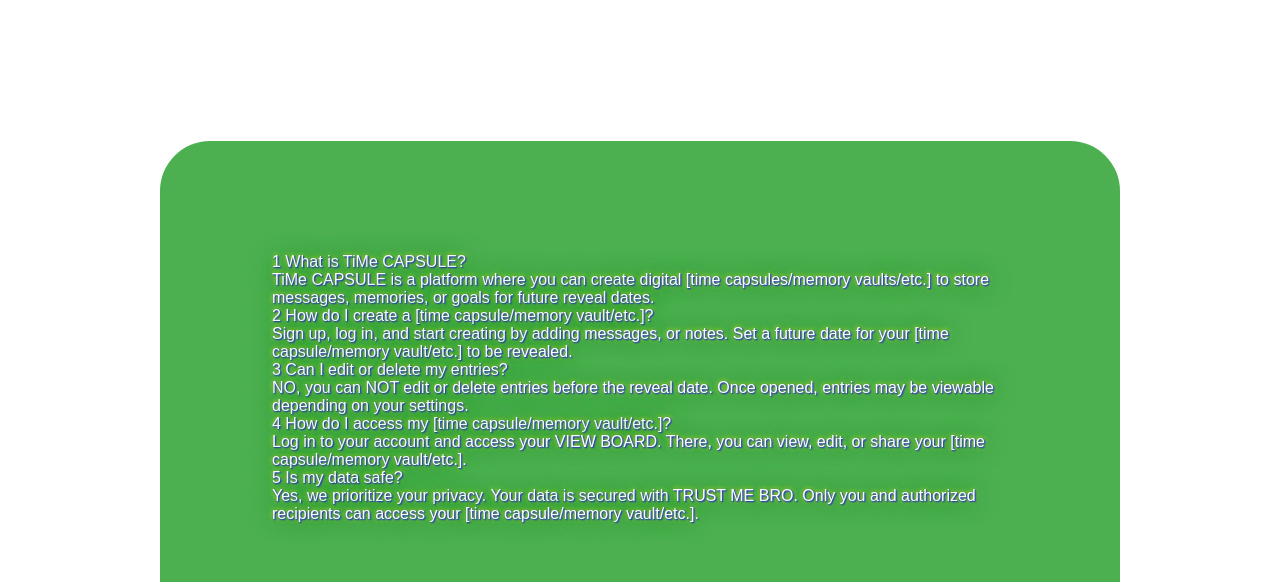
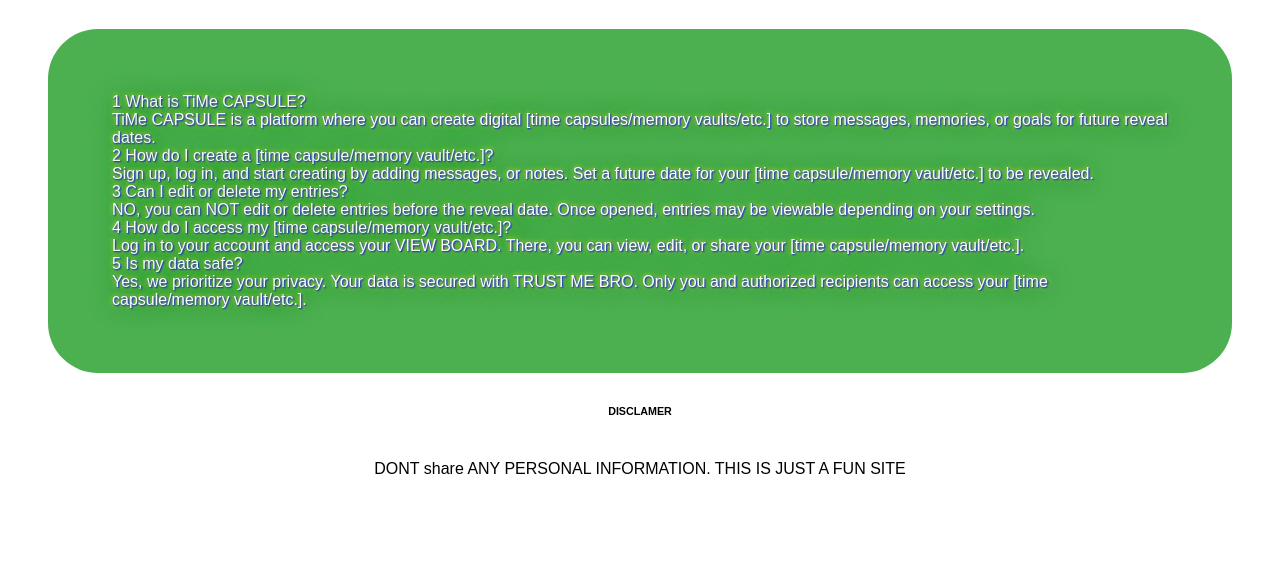
Before and after one commit to kartikrai01017/time-capsule, a plain HTML site: page index.html in a window 1280 px wide. Shown: the part 218-800 px from the top of the page. Drawn offline with Linux system fonts and the light colour scheme.

Commit message:
Update styles.css
small change in ui

```diff
--- a/styles.css
+++ b/styles.css
@@ -66,8 +66,8 @@ color: yellow
 P {
   background-color: #4CAF50;
     color: WHITE;
-    MARGIN: 9REM;
-    padding: 7rem;
+    MARGIN: 2REM;
+    padding: 4rem;
  border-radius: 50px;
 text-shadow: 1px 1px 2px BLUE, 0 0 25px green, 0 0 5px YELLOW;
 ALIGN="LEFT";
@@ -75,7 +75,7 @@ ALIGN="LEFT";
 
 p:hover{
 
-transform : scale(1.12) rotate(2deg);
+transform : scale(1.002) rotate(-1deg);
 background:linear-gradient(#4681f4 ,#F9D423 );
 
 }
```
